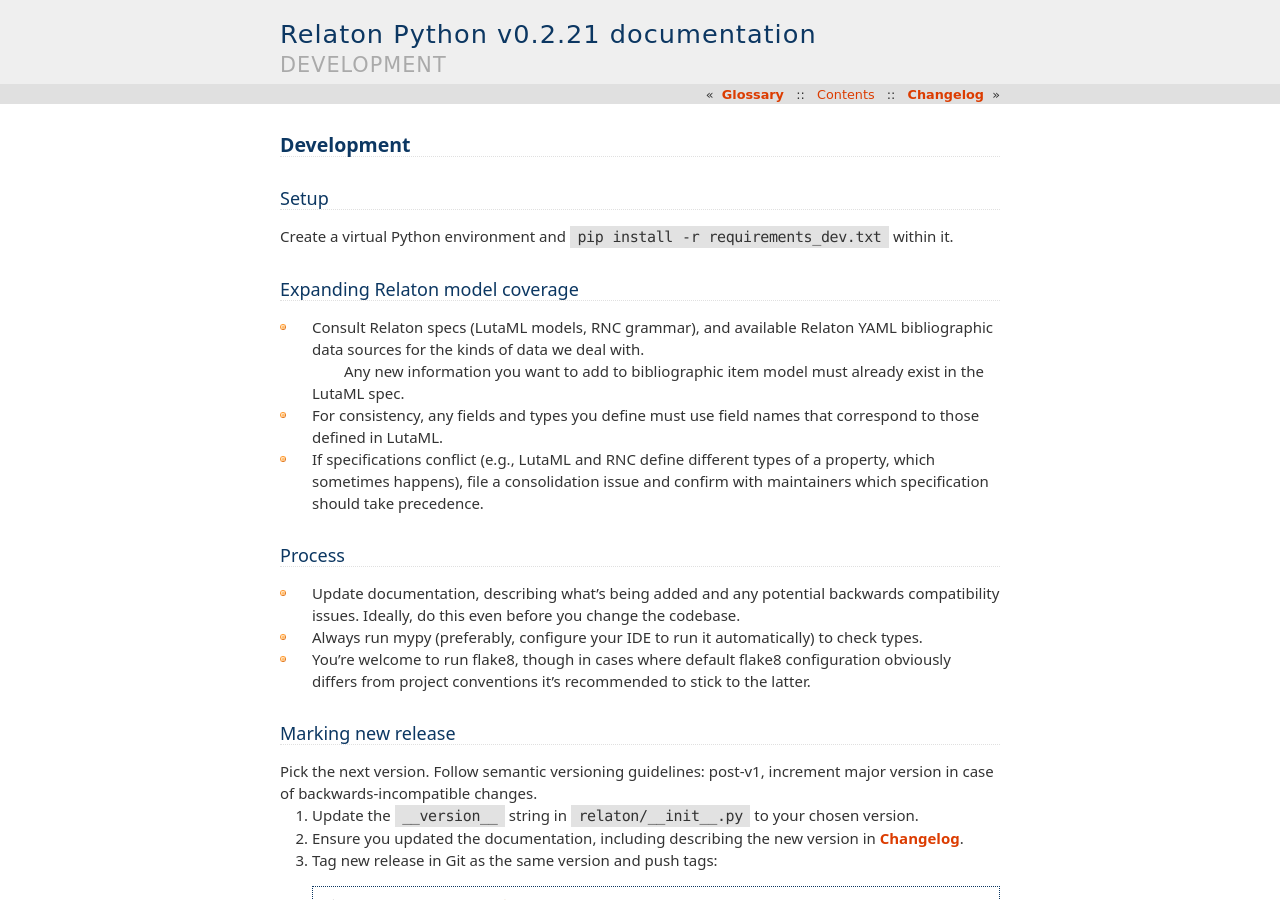
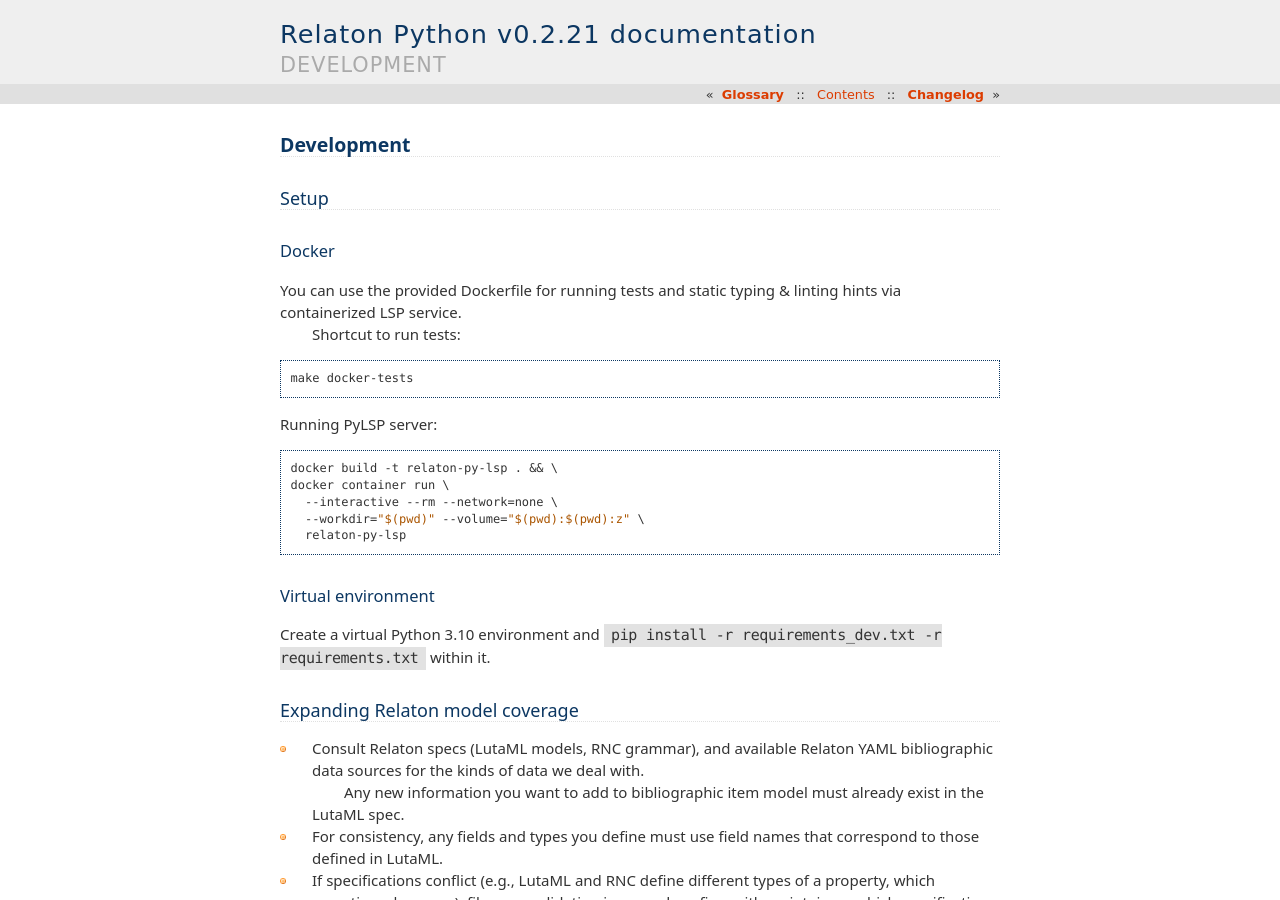
Before and after one commit to relaton/relaton-py, a Sphinx documentation site: the page built from docs/development.rst, in a window 1280 px wide and 900 px high. Built offline with Sphinx 7.4.7, drawn with Linux system fonts in a browser that asks for light colours.

Commit message:
chore: simplify containerized dev flow

```diff
--- a/docs/development.rst
+++ b/docs/development.rst
@@ -5,8 +5,29 @@ Development
 Setup
 =====
 
-Create a virtual Python environment
-and ``pip install -r requirements_dev.txt`` within it.
+Docker
+------
+
+You can use the provided Dockerfile for running tests
+and static typing & linting hints via containerized LSP service.
+
+Shortcut to run tests::
+
+    make docker-tests
+
+Running PyLSP server::
+
+    docker build -t relaton-py-lsp . && \
+    docker container run \
+      --interactive --rm --network=none \
+      --workdir="$(pwd)" --volume="$(pwd):$(pwd):z" \
+      relaton-py-lsp
+
+Virtual environment
+-------------------
+
+Create a virtual Python 3.10 environment
+and ``pip install -r requirements_dev.txt -r requirements.txt`` within it.
 
 Expanding Relaton model coverage
 ================================
```
Also changed, not shown: 2 other files.
